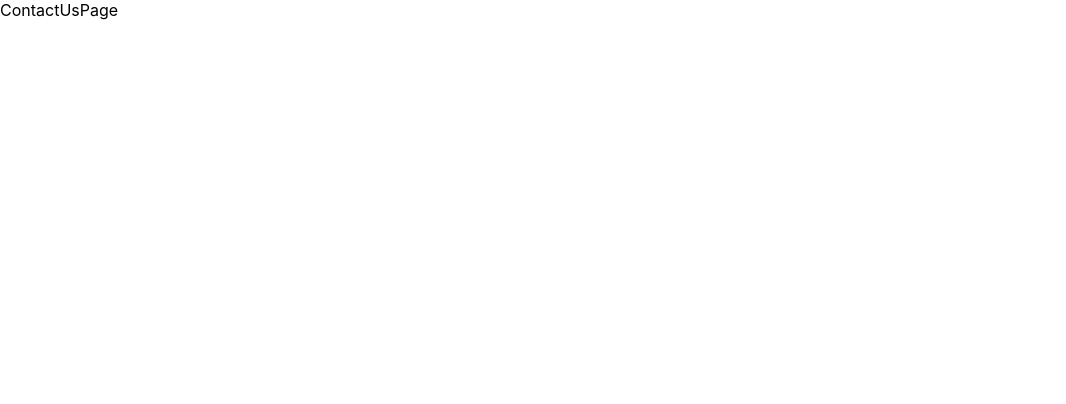
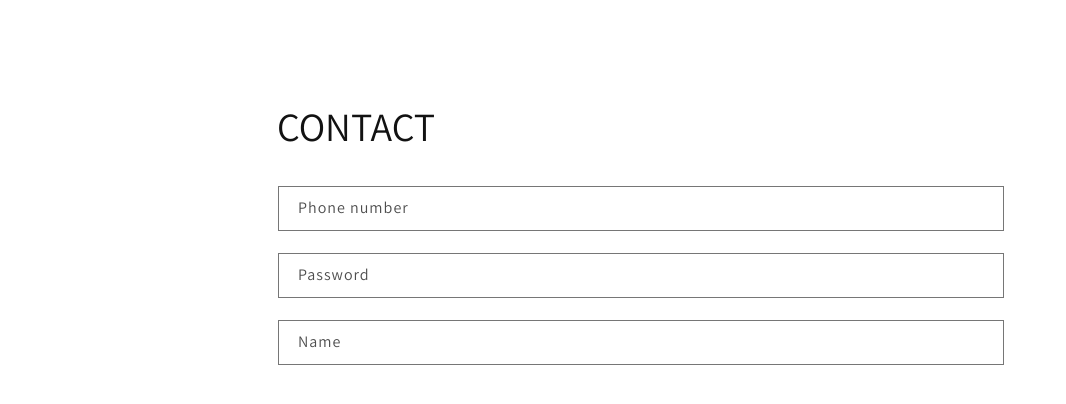
Before and after one commit to lletierce/easy-store-demo, a React (Create React App) app: page /contact in a window 1280 px wide. Shown: the top 404 px of the page, without its empty margins (0-1066 px from the left). Built offline with nearby package versions, Linux system fonts and the light colour scheme.

Commit message:
💄 F06f: reusable-ui > Create <TextInput/>

```diff
--- a/src/components/pages/legislation/ContactUsPage.js
+++ b/src/components/pages/legislation/ContactUsPage.js
@@ -1,5 +1,23 @@
+import styled from 'styled-components'
+import TextInput from '../../reusable-ui/TextInput'
+import Title from '../../reusable-ui/Title'
+
 export default function ContactUsPage() {
   return (
-    <div>ContactUsPage</div>
+    <ContactUsPageStyled>
+        <Title value={"Contact"} />
+        <TextInput type={'text'} label={'Phone number'}/>
+        <TextInput type={'password'} label={'Password'}/>
+        <TextInput label={'Name'}/>
+    </ContactUsPageStyled>
   )
 }
+
+const ContactUsPageStyled = styled.div`
+    /* background: orange; */
+
+    min-height: 405px;
+    max-width: 726px;
+
+    margin: 100px auto;
+`;
--- /dev/null
+++ b/src/components/reusable-ui/TextInput.js
@@ -0,0 +1,103 @@
+import { useState } from 'react'
+import styled from 'styled-components'
+import { theme } from '../../theme';
+
+export default function TextInput({type = "text", label }) {
+    const [value, setValue] = useState('');
+
+    function handleChange(e){
+        setValue(e.target.value);
+    }
+
+    return (
+    <TextInputStyled>
+        <input type={type} value={value} onChange={handleChange} />
+        <label className={value && 'filled'}>
+            {label}
+        </label>
+    </TextInputStyled>
+  )
+}
+
+const TextInputStyled = styled.div`
+    position: relative;
+    display: flex;
+    flex-direction: column;
+    width: 100%;
+
+    font-family: ${theme.fonts.family.primary};
+
+    margin-bottom: 20px;
+
+
+
+    :focus-within label, .filled{
+        color: rgba(18, 18, 18, 0.75);
+        font-size: 10px;
+        letter-spacing: 0.4px;
+        line-height: 15px;
+
+        top: 6px;
+    }
+
+    /* .filled{
+        color: rgba(18, 18, 18, 0.75);
+        font-size: 10px;
+        letter-spacing: 0.4px;
+        line-height: 15px;
+
+        top: 6px;
+    } */
+
+    label{
+        font-size: 16px;
+        left: 21px;
+        top: 11px;
+        margin-bottom: 0;
+        pointer-events: none;
+        position: absolute;
+        transition: top .1s ease, font-size .1s ease;
+        color: rgba(18, 18, 18, 0.75);
+        letter-spacing: 1px;
+        line-height: 1.5;
+    }
+
+    input{
+        flex-grow: 1;
+        text-align: left;
+        padding: 22px 15px 8px 20px;
+        margin: 1px;
+
+        appearance: none;
+        background-color: white;
+        color: rgb(18, 18, 18);
+        font-size: 16px;
+        width: 100%;
+        min-width:72px;
+        box-sizing: border-box;
+        border-radius: 0px;
+        height: 45px;
+        position: relative;
+        /* border: 0; */
+
+        line-height: 24px;
+        letter-spacing: 0.4px;
+
+        border-width: thin;
+        border-style: solid;
+
+    }
+
+    input:focus{
+        padding: 22px 15px 8px 20px;
+        margin: 1px;
+
+        box-shadow: 0 0 0 2px;
+        outline: 0;
+        border-radius: 0px;
+    }
+
+    input:hover{
+        border-color: rgb(18, 18, 18);
+    }
+`;
```
